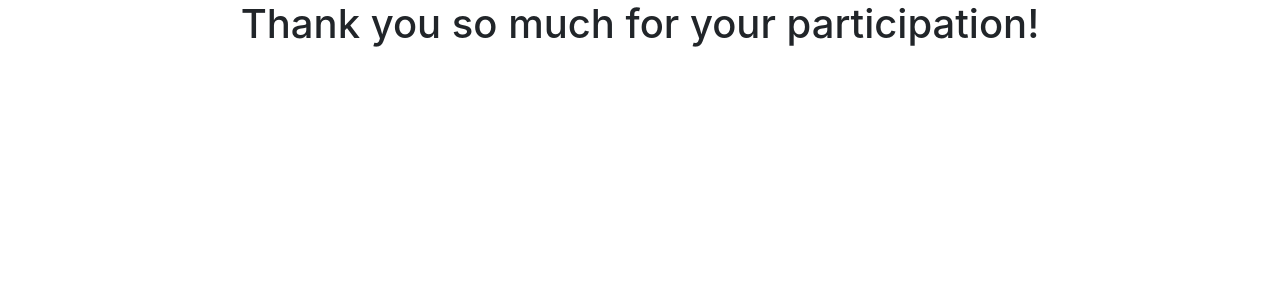
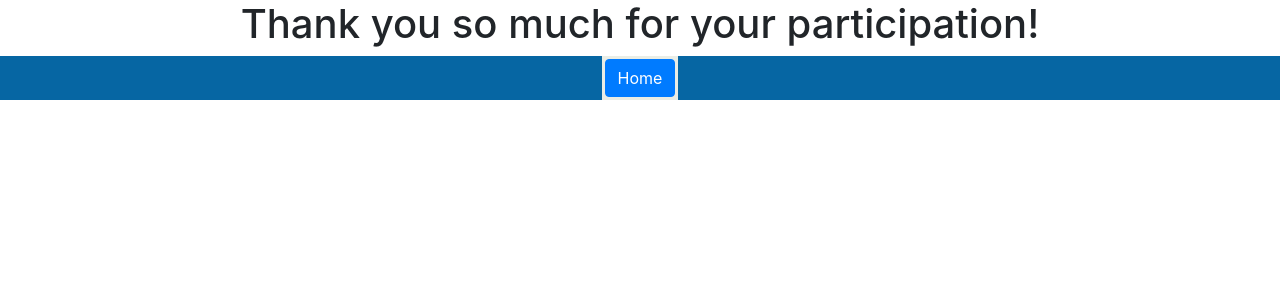
Before and after one commit to JulzPerez/DataAnnotation, a Flask app: page /done in a window 1280 px wide. Shown: the top 300 px of the page. Run offline with Flask 3, Linux system fonts and the light colour scheme; some libraries are stand-ins or nearby versions.

Commit message:
link to home

```diff
--- a/templates/done.html
+++ b/templates/done.html
@@ -3,12 +3,43 @@
 <head>
     <title>Survey Instructions</title>
     <link rel="stylesheet" href="https://stackpath.bootstrapcdn.com/bootstrap/4.5.2/css/bootstrap.min.css">
+    <style>
+        #outer-div {
+        width: 100%;
+        text-align: center;
+        background-color: #0666a3
+      }
+
+      #inner-div {
+        display: inline-block;
+        margin: 0 auto;
+        padding: 3px;
+        background-color: #eaede5
+      }
+    </style>
+
+
 </head>
 <body>
     <div class="container">
         <h1 style="text-align: center;">Thank you so much for your participation! </h1>
     </div>
 
+    <div id="outer-div">
+        <div id="inner-div">
+            <a href="/">
+                <button class="btn btn-primary" id="next-button" type="submit">Home</button>
+            </a>
+
+        </div>
+      </div>
+    <div>
+
+    </div>
+
+
+</div>
+
     <script src="https://stackpath.bootstrapcdn.com/bootstrap/4.5.2/js/bootstrap.min.js"></script>
 </body>
 </html>
```
